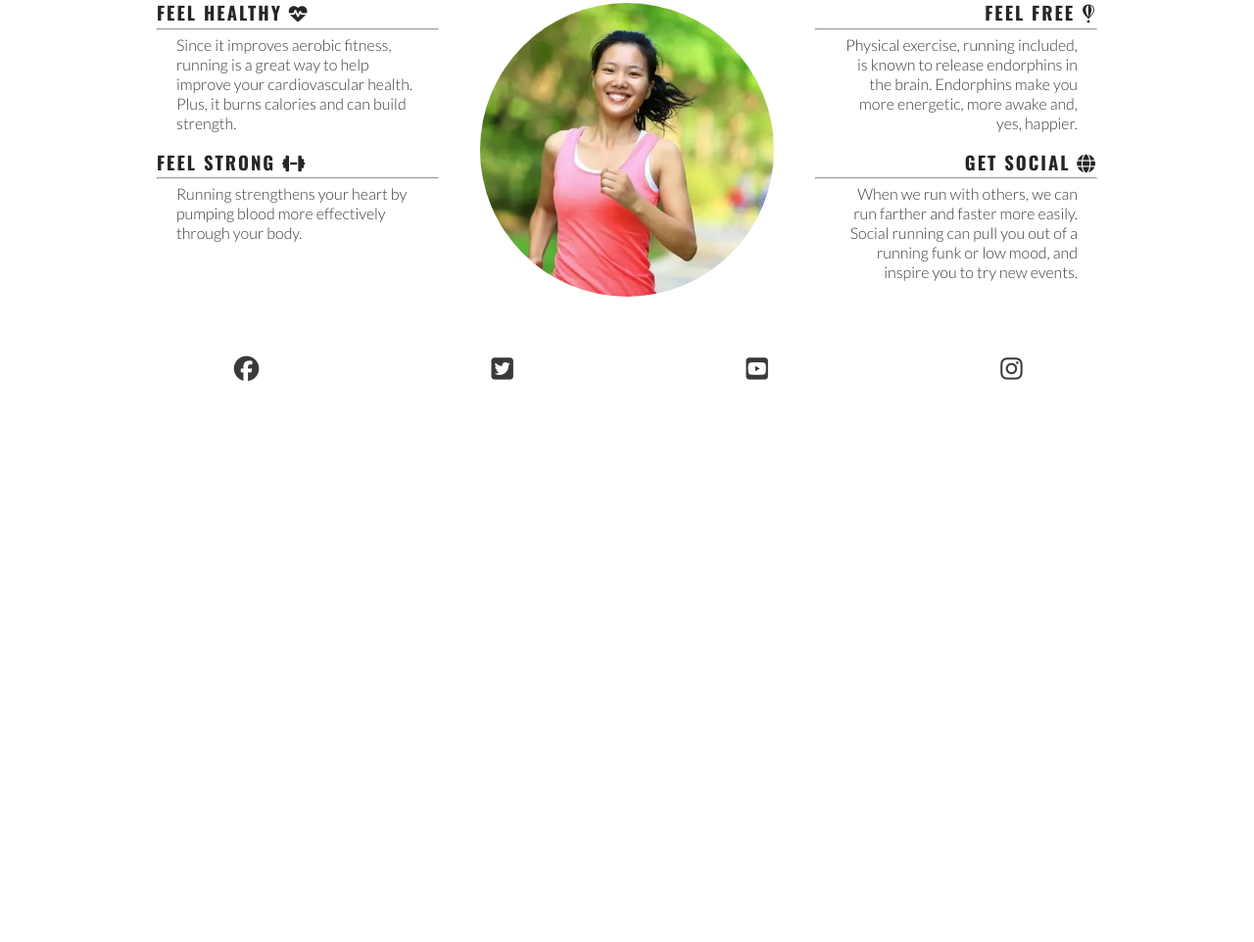
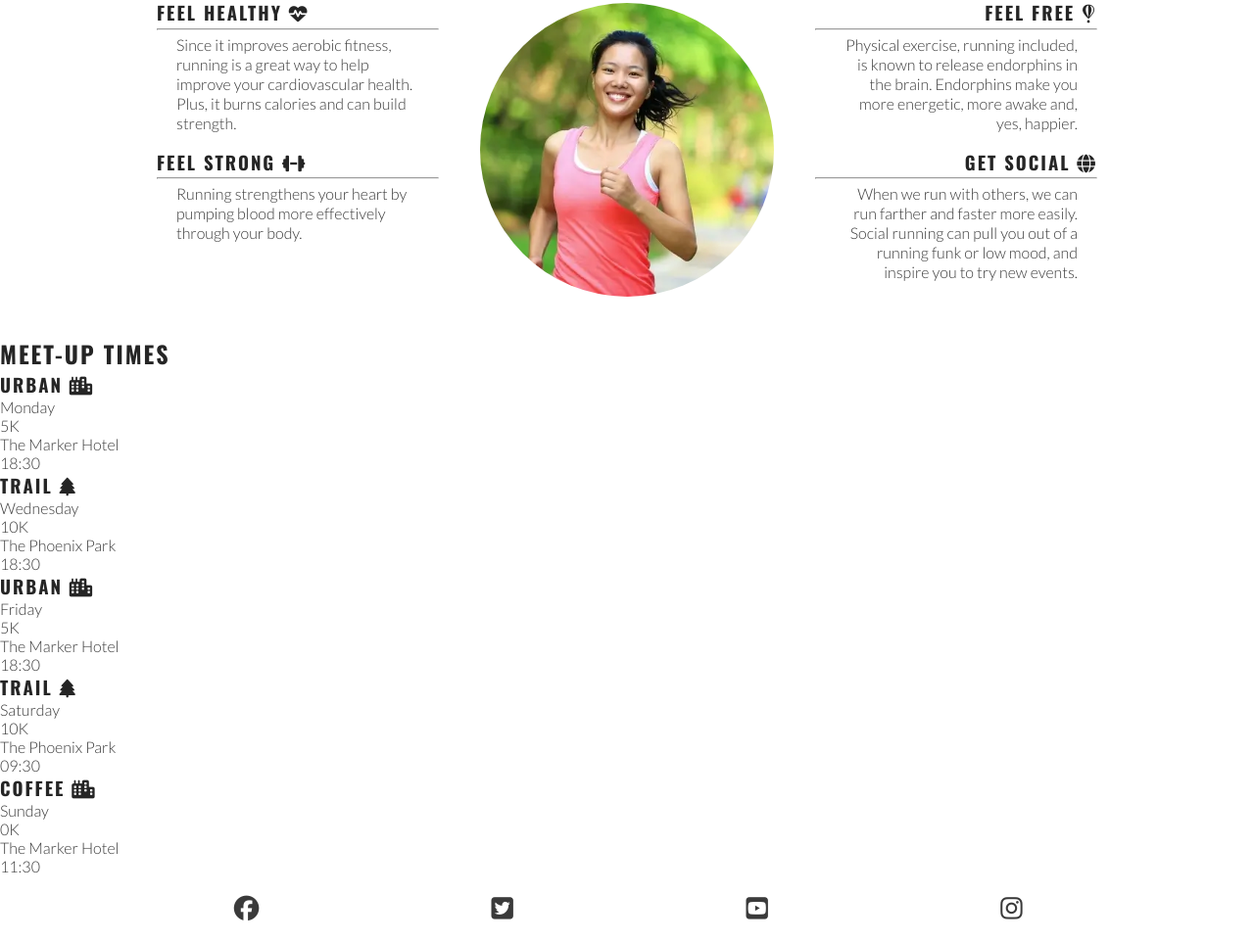
Before and after one commit to JackieWil65/love-running-project, a plain HTML site: page index.html in a window 1280 px wide. Shown: the part 782-1744 px from the top of the page at 98% size. Before the commit the page ends 1193 px from the top, so only its background shows below. Drawn offline with nearby package versions, Linux system fonts and the light colour scheme.

Commit message:
Add Meet-Up section and content

```diff
--- a/index.html
+++ b/index.html
@@ -81,6 +81,52 @@
                 </div>
             </div>
         </section>
+        <!-- Meetup times section -->
+        <section id="meetups">
+            <h2>Meet-up Times</h2>
+            <div id="times">
+                <div>
+                    <h3>Urban <i class="fa-solid fa-city"></i></h3>
+                    <p>Monday</p>
+                    <p>5K</p>
+                    <p>The Marker Hotel</p>
+                    <p>18:30</p>
+                </div>
+                <div>
+                    <h3>Trail <i class="fa-solid fa-tree"></i></h3>
+                    <p>Wednesday</p>
+                    <p>10K</p>
+                    <p>The Phoenix Park</p>
+                    <p>18:30</p>
+                </div>
+                <div>
+                    <h3>Urban <i class="fa-solid fa-city"></i></h3>
+                    <p>Friday</p>
+                    <p>5K</p>
+                    <p>The Marker Hotel</p>
+                    <p>18:30</p>
+                </div>
+                <div>
+                    <h3>Trail <i class="fa-solid fa-tree"></i></h3>
+                    <p>Saturday</p>
+                    <p>10K</p>
+                    <p>The Phoenix Park</p>
+                    <p>09:30</p>
+                </div>
+                <div>
+                    <h3>Coffee <i class="fa-solid fa-city"></i></h3>
+                    <p>Sunday</p>
+                    <p>0K</p>
+                    <p>The Marker Hotel</p>
+                    <p>11:30</p>
+                </div>
+            </div>
+
+
+
+
+        </section>
+
     </main>
 
     <!-- Footer -->
```
